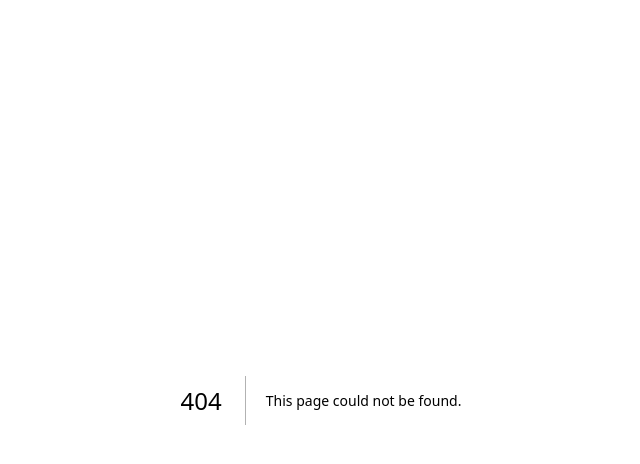
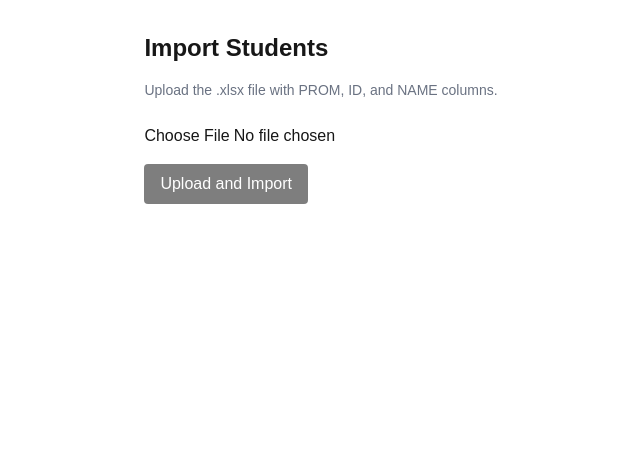
Before and after one commit to SearchGabx/QROA, a Next.js app: page /admin/import in a window 1280 px wide. Before the commit this address had no page. Shown: the top 464 px of the page, without its empty margins (319-959 px from the left). Built offline with nearby package versions, Linux system fonts and the light colour scheme.

Commit message:
Quick Import module fix

```diff
--- /dev/null
+++ b/app/admin/import/page.tsx
@@ -0,0 +1,89 @@
+"use client";
+
+import { useState } from "react";
+
+type ImportResult = {
+  processed: number;
+  skipped: number;
+  errors: string[];
+};
+
+export default function ImportStudentsPage() {
+  const [file, setFile] = useState<File | null>(null);
+  const [loading, setLoading] = useState(false);
+  const [result, setResult] = useState<ImportResult | null>(null);
+  const [error, setError] = useState<string | null>(null);
+
+  async function handleUpload() {
+    if (!file) return;
+
+    setLoading(true);
+    setError(null);
+    setResult(null);
+
+    try {
+      const formData = new FormData();
+      formData.append("file", file);
+
+      const response = await fetch("/api/admin/import-students", {
+        method: "POST",
+        body: formData,
+      });
+
+      const data = await response.json();
+
+      if (!response.ok) {
+        setError(data.error || "Import failed");
+      } else {
+        setResult(data);
+      }
+    } catch {
+      setError("Something went wrong while uploading the file.");
+    } finally {
+      setLoading(false);
+    }
+  }
+
+  return (
+    <main className="max-w-xl mx-auto p-8">
+      <h1 className="text-2xl font-semibold mb-4">Import Students</h1>
+      <p className="text-sm text-gray-500 mb-6">
+        Upload the .xlsx file with PROM, ID, and NAME columns.
+      </p>
+
+      <input
+        type="file"
+        accept=".xlsx"
+        onChange={(e) => setFile(e.target.files?.[0] ?? null)}
+        className="mb-4 block"
+      />
+
+      <button
+        onClick={handleUpload}
+        disabled={!file || loading}
+        className="bg-black text-white px-4 py-2 rounded disabled:opacity-50"
+      >
+        {loading ? "Uploading..." : "Upload and Import"}
+      </button>
+
+      {error && <p className="text-red-600 mt-4">{error}</p>}
+
+      {result && (
+        <div className="mt-6 border rounded p-4">
+          <p>Processed: {result.processed}</p>
+          <p>Skipped rows: {result.skipped}</p>
+          {result.errors.length > 0 && (
+            <div className="mt-2">
+              <p className="font-semibold text-red-600">Errors:</p>
+              <ul className="text-sm text-red-600 list-disc pl-5">
+                {result.errors.map((err, i) => (
+                  <li key={i}>{err}</li>
+                ))}
+              </ul>
+            </div>
+          )}
+        </div>
+      )}
+    </main>
+  );
+}
```
